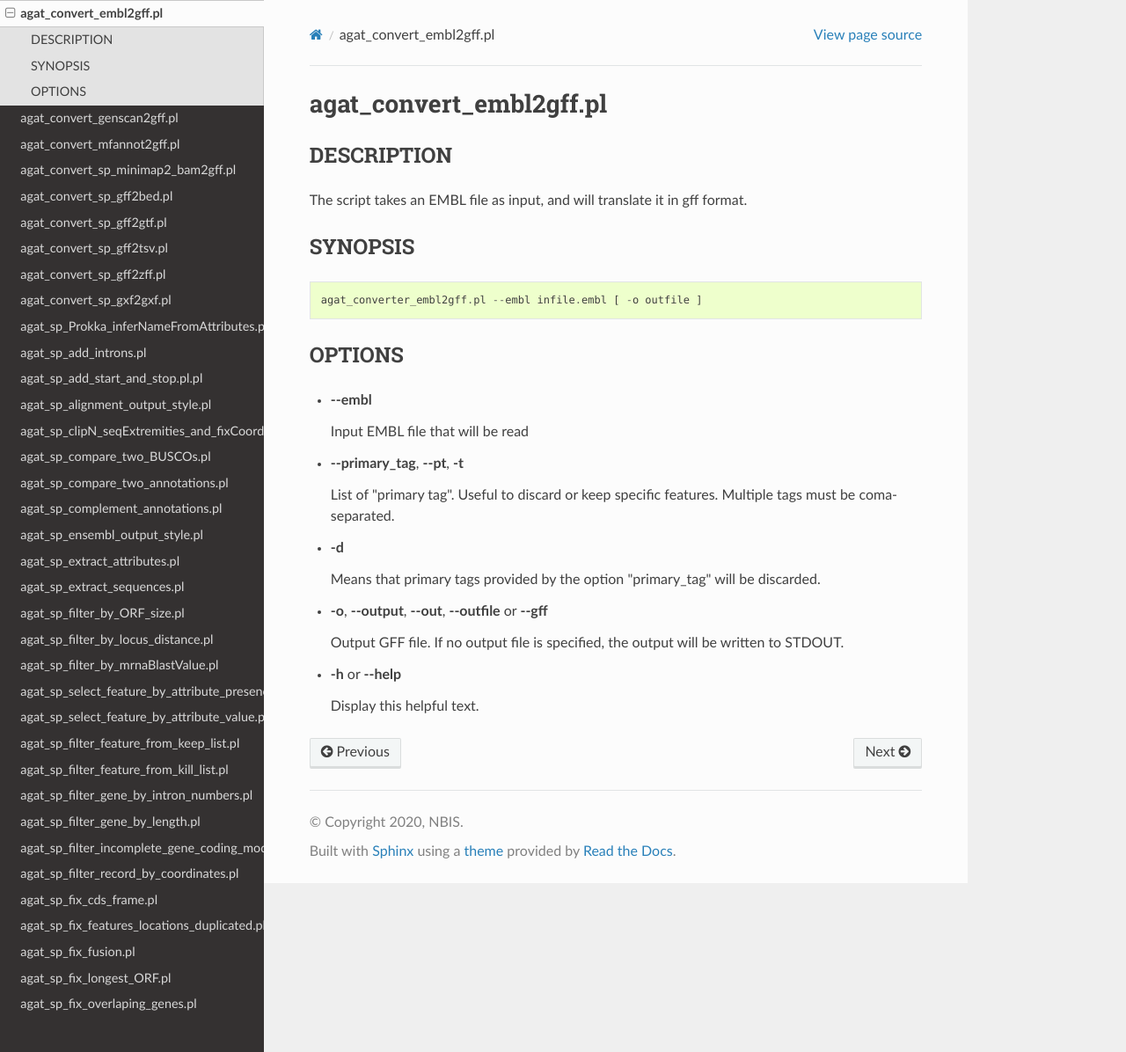
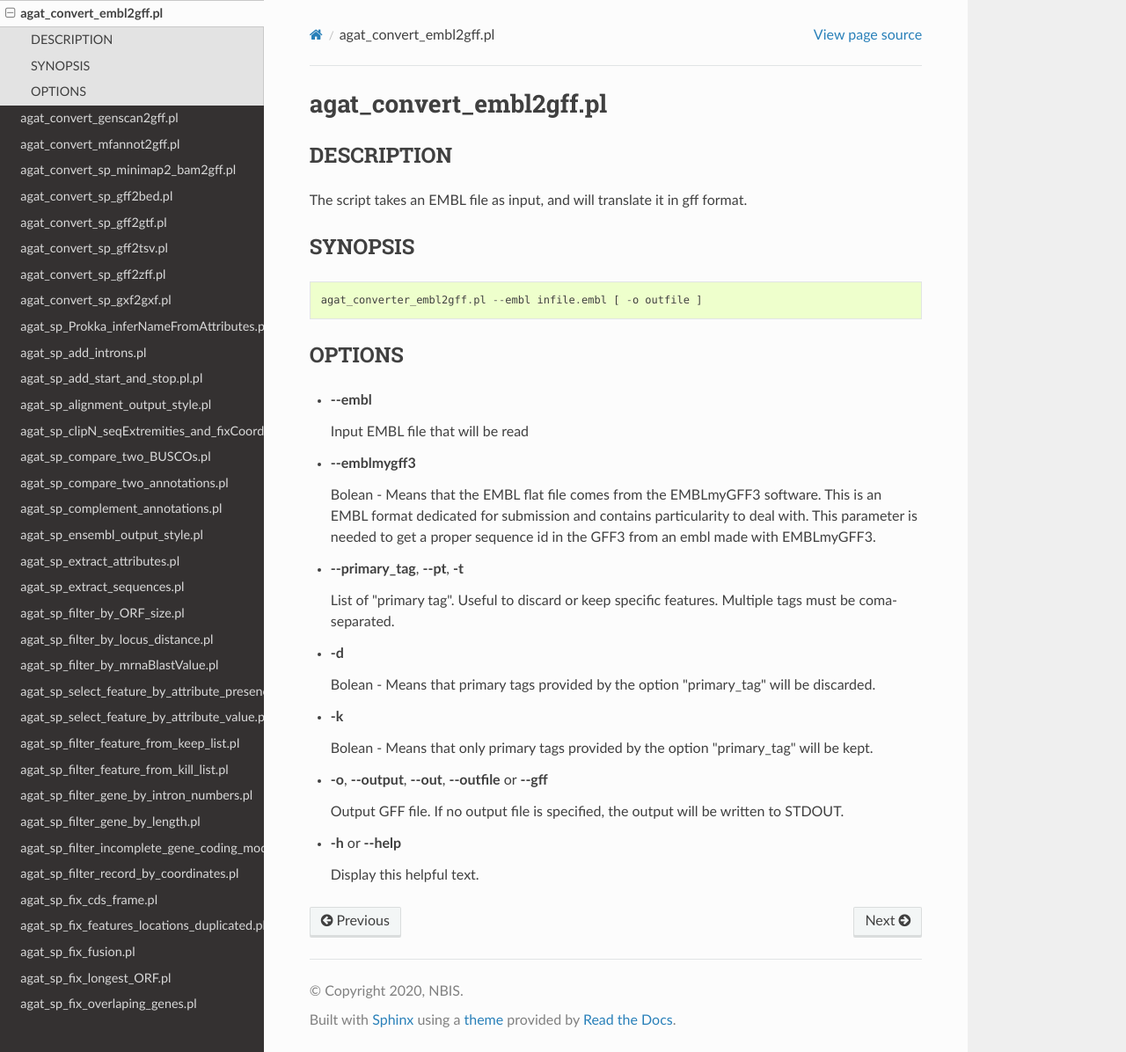
Before and after one commit to NBISweden/AGAT, a Sphinx documentation site: the page built from docs/tools/agat_convert_embl2gff.md, in a window 1280 px wide and 1196 px high. Shown: the whole window at 88% size. Built offline with Sphinx 7.4.7 and the Read the Docs theme 2.0.0, drawn with Linux system fonts in a browser that asks for light colours; pages that are not in the unit, such as notebooks, are missing from menus.

Commit message:
update pod/doc

```diff
--- a/docs/tools/agat_convert_embl2gff.md
+++ b/docs/tools/agat_convert_embl2gff.md
@@ -16,6 +16,12 @@
 
     Input EMBL file that will be read
 
+- **--emblmygff3**
+
+    Bolean - Means that the EMBL flat file comes from the EMBLmyGFF3 software.
+    This is an EMBL format dedicated for submission and contains particularity to deal with.
+    This parameter is needed to get a proper sequence id in the GFF3 from an embl made with EMBLmyGFF3.
+
 - **--primary\_tag**, **--pt**, **-t**
 
     List of "primary tag". Useful to discard or keep specific features.
@@ -23,7 +29,11 @@
 
 - **-d**
 
-    Means that primary tags provided by the option "primary\_tag" will be discarded.
+    Bolean - Means that primary tags provided by the option "primary_tag" will be discarded.
+
+- **-k**
+
+    Bolean - Means that only primary tags provided by the option "primary_tag" will be kept.
 
 - **-o**, **--output**, **--out**, **--outfile** or **--gff**
 
```
Also changed, not shown: docs/tools/agat_convert_sp_gxf2gxf.md (+4 -0 lines), 1 other file.
